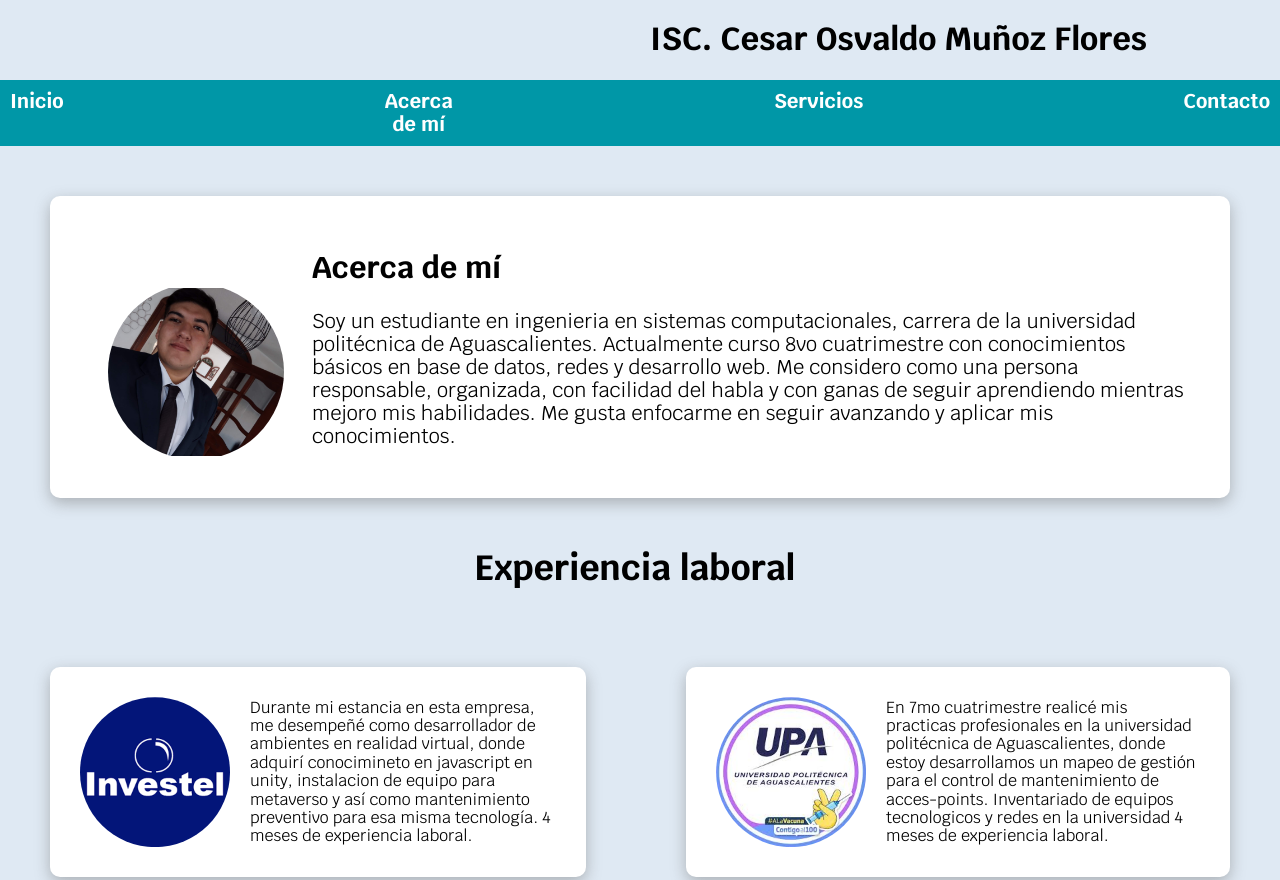
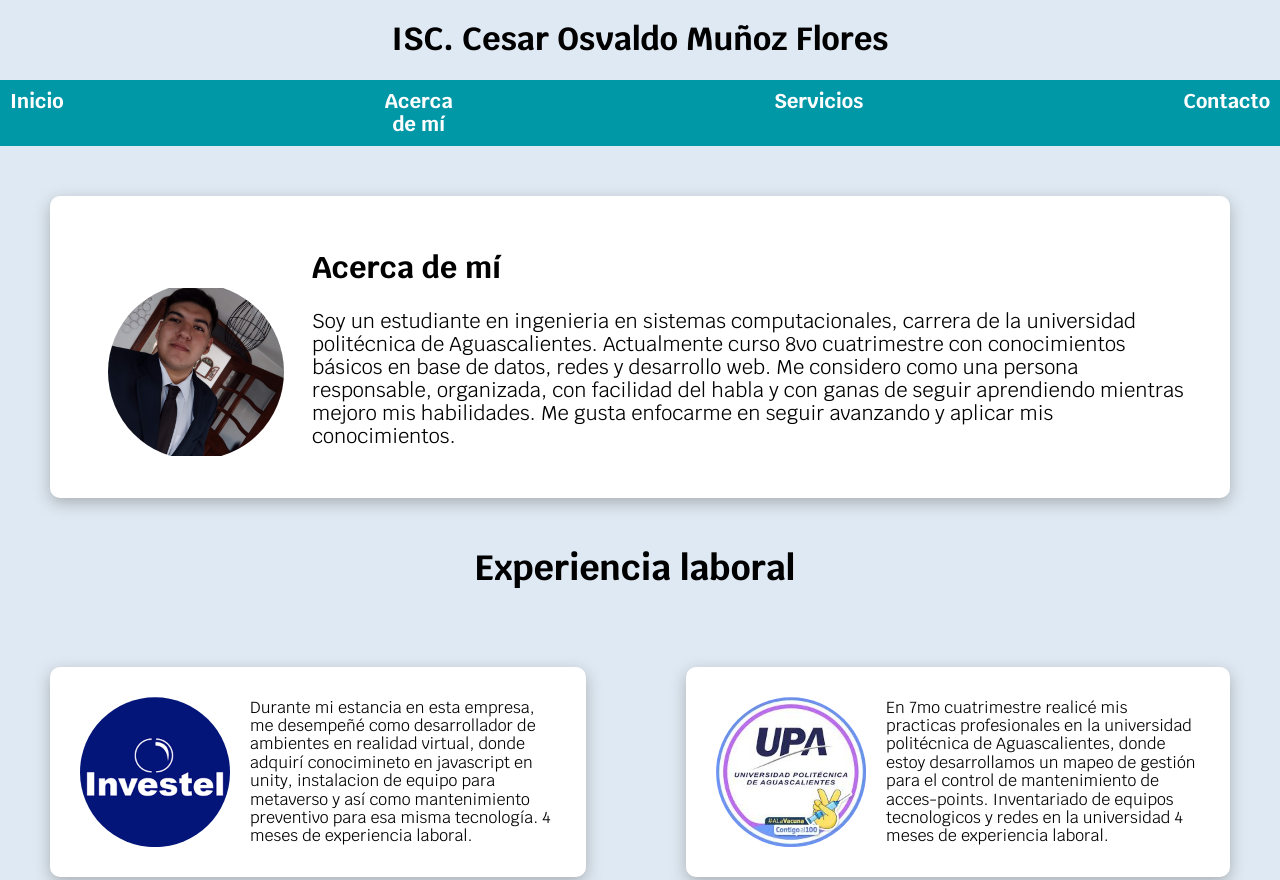
Before and after one commit to up220771-C/App-web2, a plain HTML site: page Acercademi.html in a window 1280 px wide. Shown: the top 880 px of the page. Drawn offline with nearby package versions, Linux system fonts and the light colour scheme.

Commit message:
Update Styles2.css

```diff
--- a/CSS/Styles2.css
+++ b/CSS/Styles2.css
@@ -18,8 +18,11 @@ body {
 }
 
 .titulos {
-  margin-left: 650px;
+  display: flex;
+  justify-content: center;
+  align-items: center;
 }
+
 
 .titulo {
   font-size: 3rem;
```
